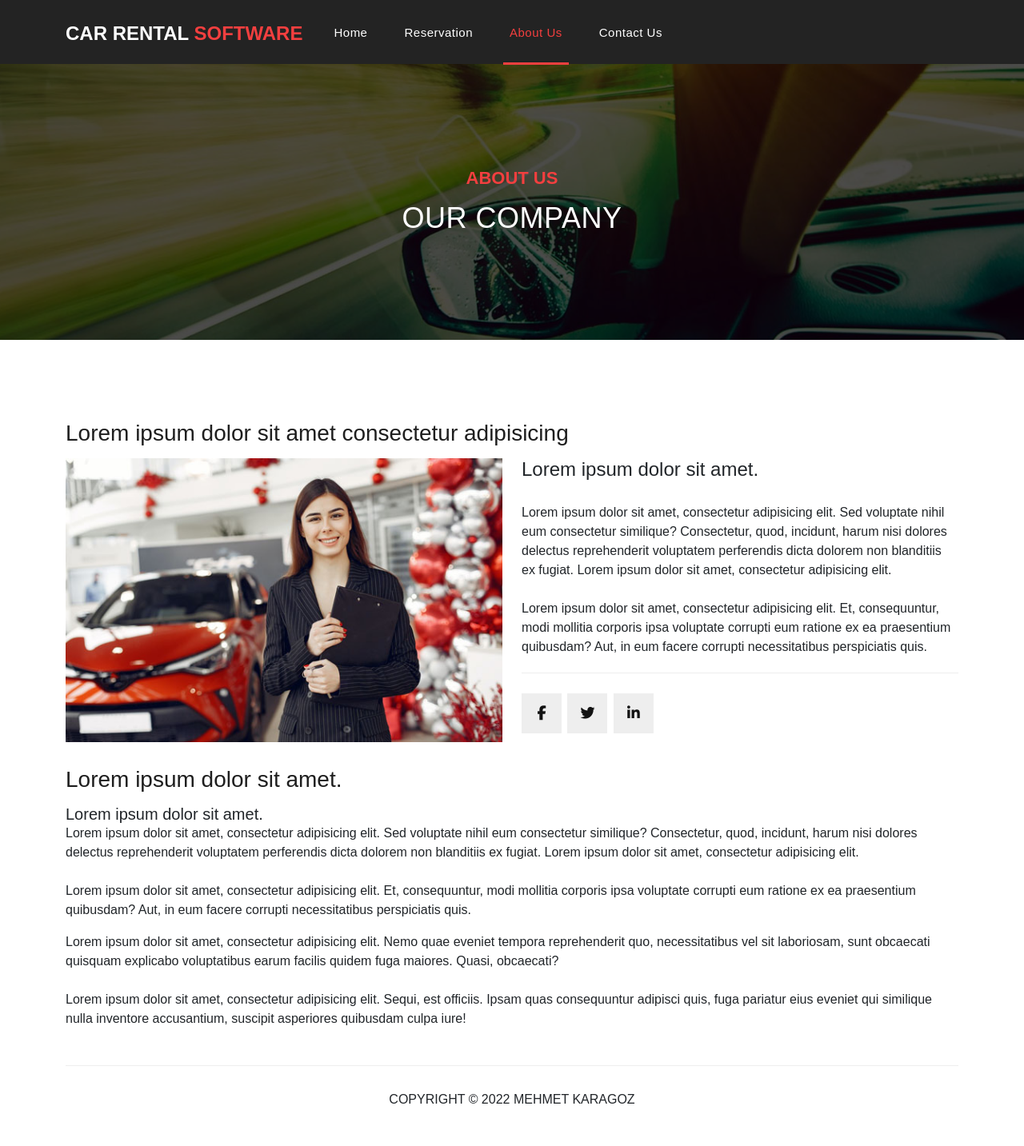
After one commit to mehmet-karagoz/Car-Rental-Software, a PHP site: page /about-us.html in a window 1280 px wide. The commit adds this page. Shown: the whole page at 80% size. Run offline with PHP 8.4, Linux system fonts and the light colour scheme; some libraries are stand-ins or nearby versions.

Commit message:
added About us page

```diff
--- /dev/null
+++ b/about-us.html
@@ -0,0 +1,131 @@
+<!DOCTYPE html>
+<html lang="en">
+
+<head>
+    <meta charset="UTF-8" />
+    <meta http-equiv="X-UA-Compatible" content="IE=edge" />
+    <meta name="viewport" content="width=device-width, initial-scale=1.0" />
+    <title>Car Rental Software</title>
+
+    <link href="https://cdn.jsdelivr.net/npm/bootstrap@5.1.3/dist/css/bootstrap.min.css" rel="stylesheet"
+        integrity="sha384-1BmE4kWBq78iYhFldvKuhfTAU6auU8tT94WrHftjDbrCEXSU1oBoqyl2QvZ6jIW3" crossorigin="anonymous" />
+
+    <link rel="stylesheet" href="style.css" />
+
+    <script src="https://kit.fontawesome.com/8df3f43431.js" crossorigin="anonymous"></script>
+</head>
+
+<body>
+
+    <!--Header-->
+    <header>
+        <nav class="navbar navbar-expand-lg">
+            <div class="container">
+                <a class="navbar-brand" href="index.html">
+                    <h2>Car Rental <em>Software</em></h2>
+                </a>
+                <button class="navbar-toggler" type="button" data-bs-toggle="collapse"
+                    data-bs-target="#navbarSupportedContent" aria-controls="navbarSupportedContent"
+                    aria-expanded="false" aria-label="Toggle navigation">
+                    <span class="navbar-toggler-icon"></span>
+                </button>
+                <div class="collapse navbar-collapse" id="navbarSupportedContent">
+                    <ul class="navbar-nav ml-auto">
+                        <li class="nav-item">
+                            <a class="nav-link" aria-current="page" href="index.html">Home</a>
+                        </li>
+                        <li class="nav-item">
+                            <a class="nav-link" href="reservation.html">Reservation</a>
+                        </li>
+
+                        <li class="nav-item active">
+                            <a class="nav-link" href="about-us.html">About Us</a>
+                        </li>
+
+                        <li class="nav-item"><a class="nav-link" href="contact.html">Contact Us</a></li>
+                    </ul>
+                </div>
+            </div>
+        </nav>
+    </header>
+
+    <!-- Page Content -->
+    <div class="page-heading about-heading header-text" style="background-image: url(images/heading-1-1920x500.jpg);">
+        <div class="container">
+            <div class="row">
+                <div class="col-md-12">
+                    <div class="text-content">
+                        <h4>about us</h4>
+                        <h2>our company</h2>
+                    </div>
+                </div>
+            </div>
+        </div>
+    </div>
+
+    <div class="best-features about-features">
+        <div class="container">
+          <div class="row">
+            <div class="col-md-12">
+              <div class="section-heading">
+                <h2>Lorem ipsum dolor sit amet consectetur adipisicing</h2>
+              </div>
+            </div>
+            <div class="col-md-6">
+              <div class="right-image">
+                <img src="images/about-1-570x350.jpg" alt="">
+              </div>
+            </div>
+            <div class="col-md-6">
+              <div class="left-content">
+                <h4>Lorem ipsum dolor sit amet.</h4>
+                <p>Lorem ipsum dolor sit amet, consectetur adipisicing elit. Sed voluptate nihil eum consectetur similique? Consectetur, quod, incidunt, harum nisi dolores delectus reprehenderit voluptatem perferendis dicta dolorem non blanditiis ex fugiat. Lorem ipsum dolor sit amet, consectetur adipisicing elit.<br><br>Lorem ipsum dolor sit amet, consectetur adipisicing elit. Et, consequuntur, modi mollitia corporis ipsa voluptate corrupti eum ratione ex ea praesentium quibusdam? Aut, in eum facere corrupti necessitatibus perspiciatis quis.</p>
+                <ul class="social-icons">
+                  <li><a href="#"><i class="fa fa-facebook"></i></a></li>
+                  <li><a href="#"><i class="fa fa-twitter"></i></a></li>
+                  <li><a href="#"><i class="fa fa-linkedin"></i></a></li>
+                </ul>
+              </div>
+            </div>
+          </div>
+        </div>
+      </div>
+
+
+      <div class="team-members">
+        <div class="container">
+          <div class="row">
+            <div class="col-md-12">
+              <div class="section-heading">
+                <h2>Lorem ipsum dolor sit amet.</h2>
+              </div>
+
+              <h5>Lorem ipsum dolor sit amet.</h5>
+
+              <p>Lorem ipsum dolor sit amet, consectetur adipisicing elit. Sed voluptate nihil eum consectetur similique? Consectetur, quod, incidunt, harum nisi dolores delectus reprehenderit voluptatem perferendis dicta dolorem non blanditiis ex fugiat. Lorem ipsum dolor sit amet, consectetur adipisicing elit.<br><br>Lorem ipsum dolor sit amet, consectetur adipisicing elit. Et, consequuntur, modi mollitia corporis ipsa voluptate corrupti eum ratione ex ea praesentium quibusdam? Aut, in eum facere corrupti necessitatibus perspiciatis quis.</p>
+
+              <p>Lorem ipsum dolor sit amet, consectetur adipisicing elit. Nemo quae eveniet tempora reprehenderit quo, necessitatibus vel sit laboriosam, sunt obcaecati quisquam explicabo voluptatibus earum facilis quidem fuga maiores. Quasi, obcaecati? <br><br> Lorem ipsum dolor sit amet, consectetur adipisicing elit. Sequi, est officiis. Ipsam quas consequuntur adipisci quis, fuga pariatur eius eveniet qui similique nulla inventore accusantium, suscipit asperiores quibusdam culpa iure!</p>
+            </div>
+          </div>
+        </div>
+      </div>
+
+    <!-- Footer -->
+    <footer>
+        <div class="container">
+            <div class="row">
+                <div class="col-md-12">
+                    <div class="inner-content">
+                        <p>Copyright © 2022 Mehmet Karagoz</p>
+                    </div>
+                </div>
+            </div>
+        </div>
+    </footer>
+
+    <script src="https://cdn.jsdelivr.net/npm/bootstrap@5.1.3/dist/js/bootstrap.bundle.min.js"
+        integrity="sha384-ka7Sk0Gln4gmtz2MlQnikT1wXgYsOg+OMhuP+IlRH9sENBO0LRn5q+8nbTov4+1p"
+        crossorigin="anonymous"></script>
+</body>
+
+</html>
--- a/style.css
+++ b/style.css
@@ -266,6 +266,10 @@ input[type="date"]::-webkit-calendar-picker-indicator {
 .section-heading h2 {
   margin-bottom: 5%;
   font-weight: bold;
+  font-size: 28px;
+	font-weight: 400;
+	color: #1e1e1e;
+	margin-bottom: 15px;
 }
 
 .item-box {
@@ -322,7 +326,6 @@ input[type="date"]::-webkit-calendar-picker-indicator {
 
 .left-content p {
   margin-bottom: 25px;
-  font-weight: bolder;
   padding-top: 5%;
 }
 
@@ -656,6 +659,54 @@ footer .inner-content p a {
   cursor: pointer;
 }
 
+.about-features img {
+  margin-bottom: 30px;
+}
+/* Best Features */
+
+.about-features {
+	margin-top: 100px!important;
+}
+.best-features p {
+	margin-bottom: 25px;
+}
+.about-features p {
+	border-bottom: 1px solid #eee;
+	padding-bottom: 20px;
+}
+
+.about-features .container .row {
+	padding-bottom: 0px!important;
+	border-bottom: none!important;
+}
+
+ul.social-icons li {
+	display: inline-block;
+	margin-right: 3px;
+}
+
+ul.social-icons li:last-child {
+	margin-right: 0px;
+}
+
+ul.social-icons li a {
+	width: 50px;
+	height: 50px;
+	display: inline-block;
+	line-height: 50px;
+	background-color: #eee;
+	color: #121212;
+	font-size: 18px;
+	text-align: center;
+	transition: all .3s;
+}
+
+ul.social-icons li a:hover {
+	background-color: #f33f3f;
+	color: #fff;
+}
+
+
 @media (max-width: 992px) {
   .navbar .navbar-brand {
     position: absolute;
```
Also changed, not shown: images/heading-1-1920x500.jpg (added).
